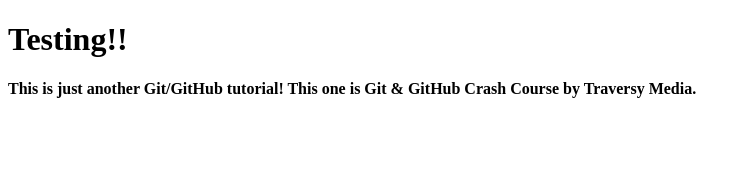
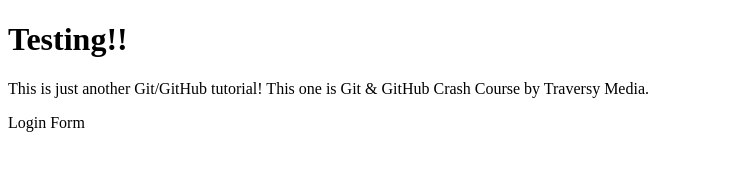
Before and after one commit to ibeepboop/myAppSample, a plain HTML site: page index.html in a window 1280 px wide. Shown: the whole page, without its empty margins (0-751 px from the left). Drawn offline with Linux system fonts and the light colour scheme.

Commit message:
login form

```diff
--- a/index.html
+++ b/index.html
@@ -6,8 +6,9 @@
   </head>
   <body>
     <h1> Testing!! </h1>
-    <b> This is just another Git/GitHub tutorial!
+    <p> This is just another Git/GitHub tutorial!
     This one is Git & GitHub Crash Course by Traversy
-  Media.</b>
+  Media.</p>
+  <p>Login Form</p>
   </body>
 </html>
```
Also changed, not shown: login.html (added, +10 -0 lines).
